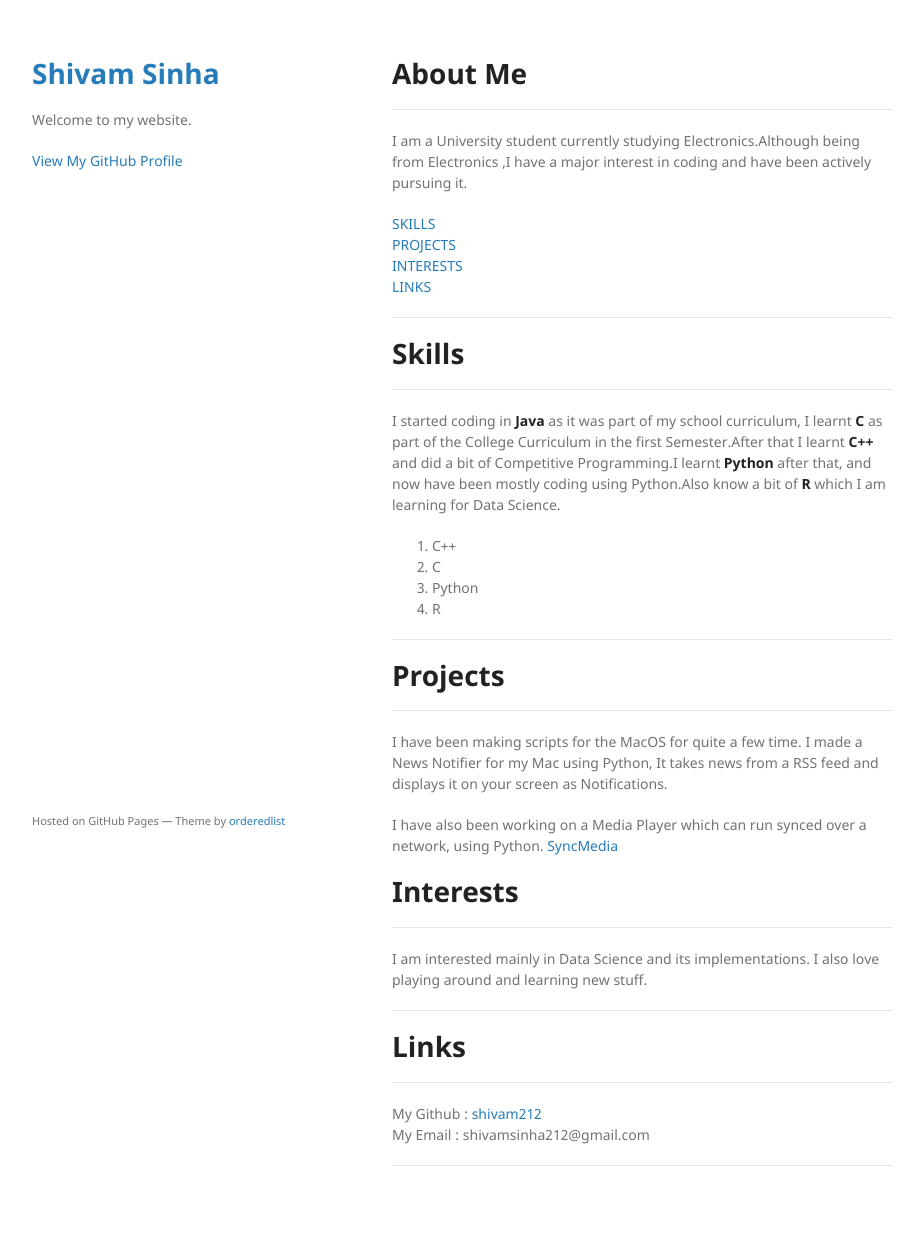
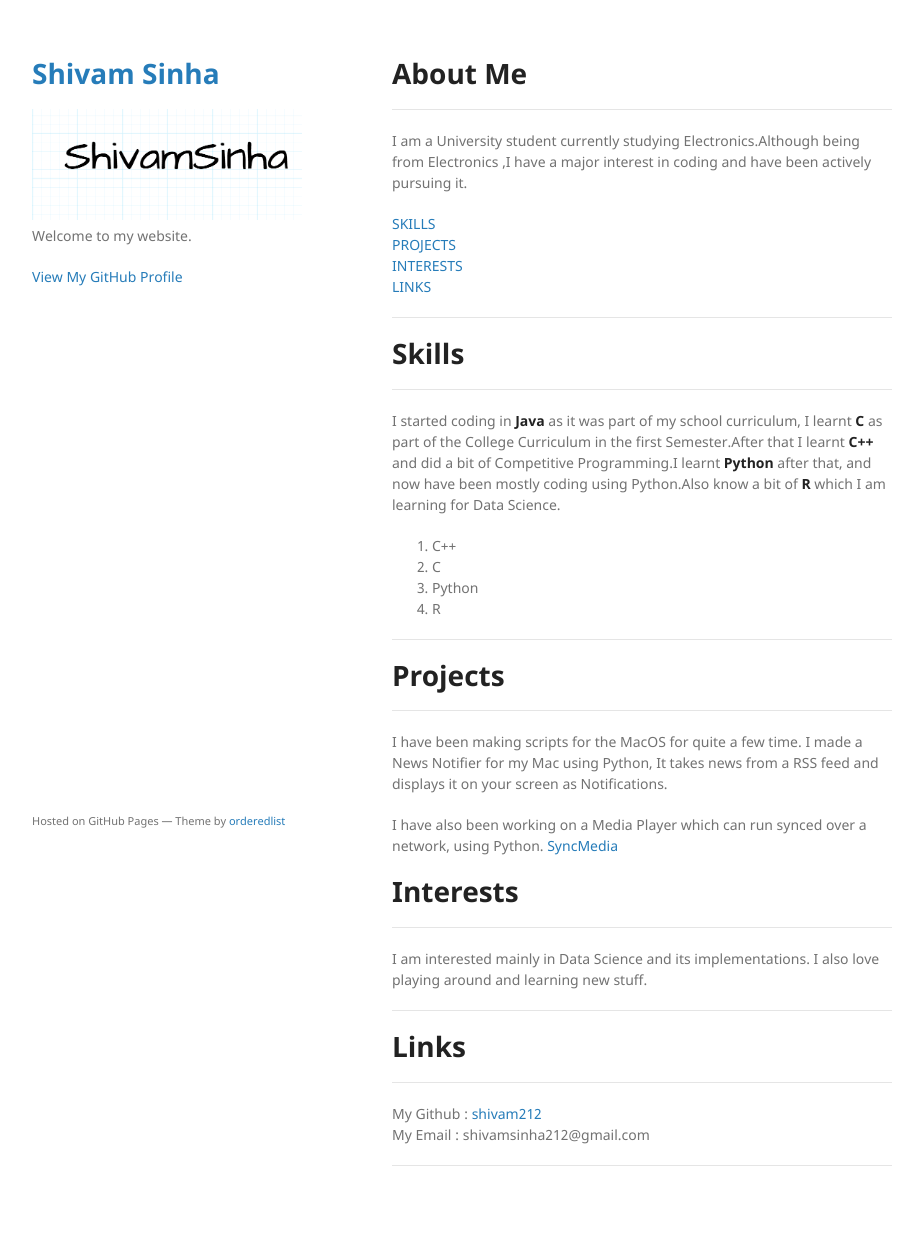
Before and after one commit to shivam212/shivam212.github.io, a Jekyll site: the page built from index.md, in a window 1280 px wide. Shown: the whole page, without its empty margins (178-1101 px from the left). Built offline with Jekyll 4.4.1, drawn with Linux system fonts in a browser that asks for light colours; our own code applies the rules of GitHub Pages for plain Markdown files.

Commit message:
logo added

```diff
--- a/_layouts/default.html
+++ b/_layouts/default.html
@@ -16,9 +16,9 @@
       <header>
         <h1><a href="{{ "/" | absolute_url }}">{{ site.title | default: site.github.repository_name }}</a></h1>
 
-        {% if site.logo %}
-          <img src="{{site.logo | relative_url}}" alt="Logo" />
-        {% endif %}
+
+        <img src="/logo.png" alt="Logo" />
+
 
         <p>{{ site.description | default: site.github.project_tagline }}</p>
 
```
